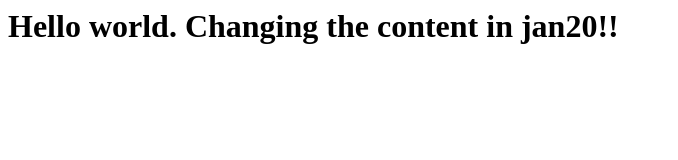
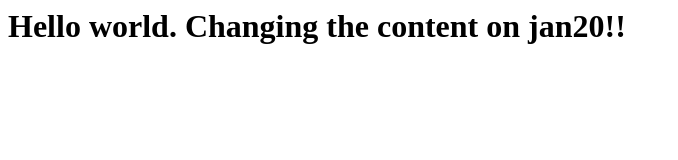
Before and after one commit to rohanpaudel22/DevOps_Jenkins, a plain HTML site: page index.html in a window 1280 px wide. Shown: the whole page, without its empty margins (0-678 px from the left). Drawn offline with Linux system fonts and the light colour scheme.

Commit message:
Updating the content

```diff
--- a/index.html
+++ b/index.html
@@ -1 +1 @@
-<h1>Hello world. Changing the content in jan20!!</h1>
+<h1>Hello world. Changing the content on jan20!!</h1>
```
